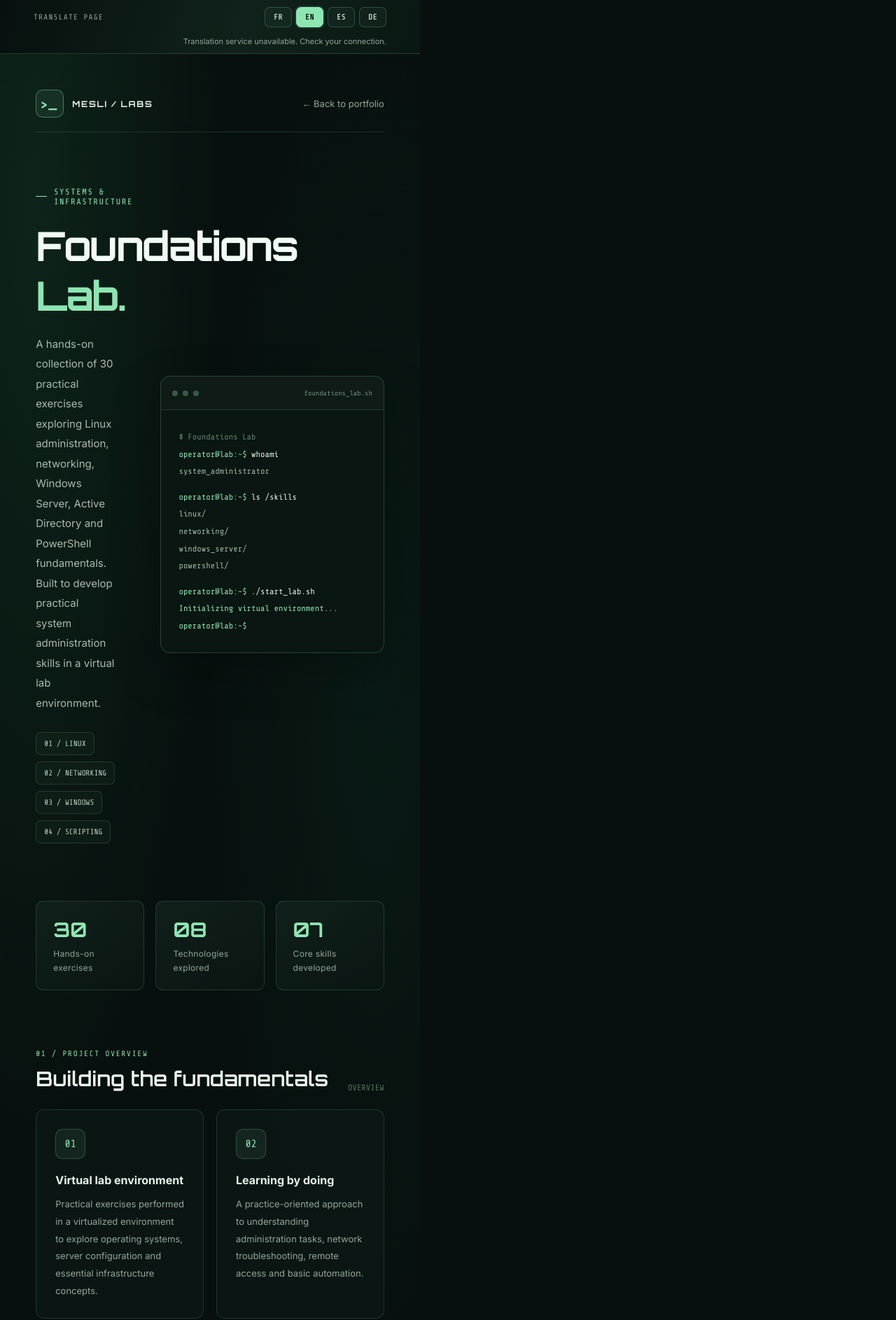
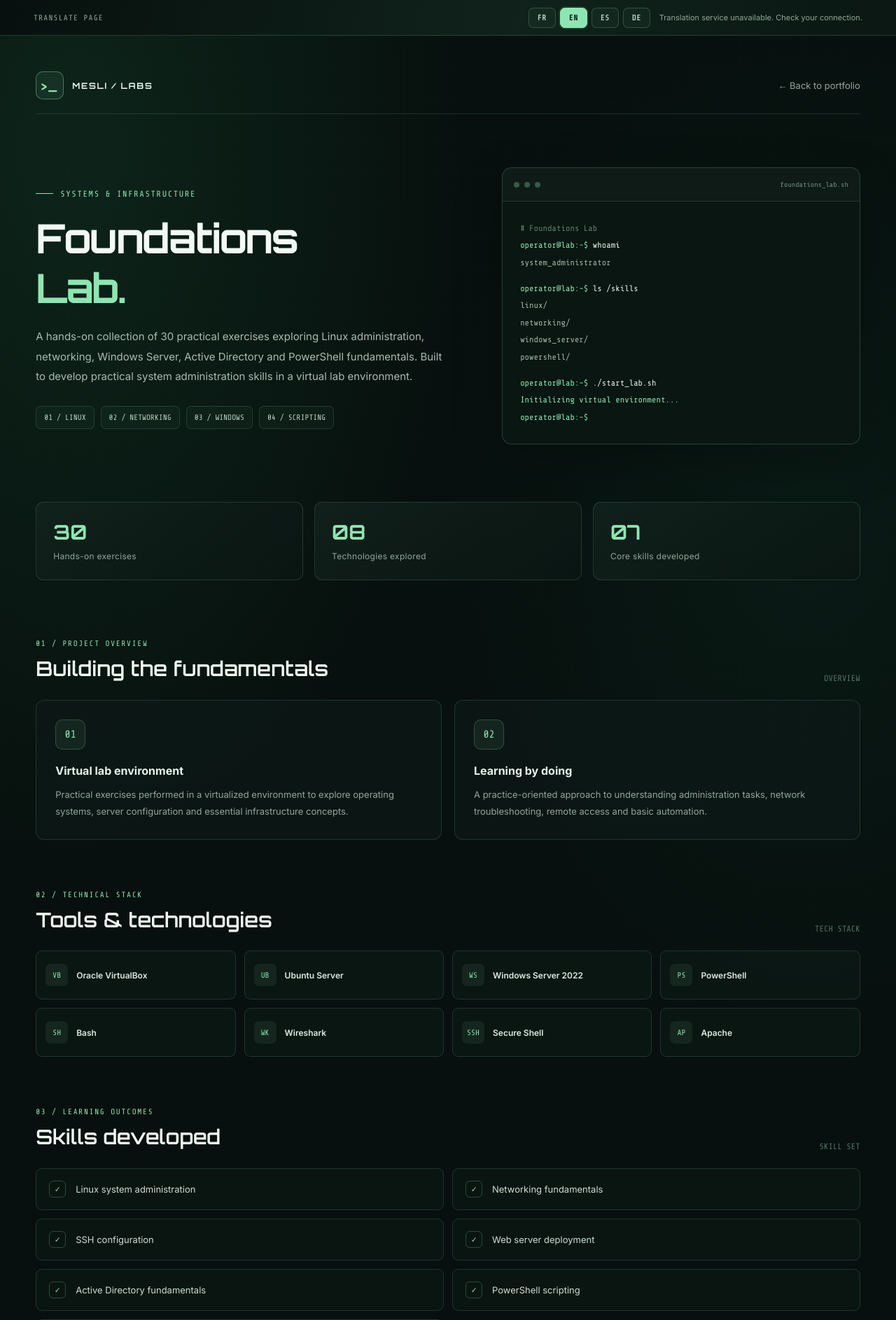
Before and after one commit to MESLIMOHAMEDM22005188/PortfolioMesli, a Django app: page /labs/foundations/ in a window 1280 px wide. Shown: the top 1886 px of the page at 70% size. Run offline with Django 5.2, Linux system fonts and the light colour scheme.

Commit message:
Fix Foundations Lab width and responsive layout

```diff
--- a/monsite/portfolio/templates/cyber/foundations_lab.html
+++ b/monsite/portfolio/templates/cyber/foundations_lab.html
@@ -6,10 +6,14 @@
 {% block extra_css %}
 <link href="https://fonts.googleapis.com/css2?family=Orbitron:wght@400;500;600;700&family=Share+Tech+Mono&family=Inter:wght@400;500;600;700&display=swap" rel="stylesheet">
 <style>
-html:has(.foundation-lab), body:has(.foundation-lab) { width:100%; min-height:100%; margin:0!important; padding:0!important; background:#07100e!important; }
-body:has(.foundation-lab) { display:block!important; overflow-x:hidden; }
-body:has(.foundation-lab)>main { display:block!important; width:100%!important; max-width:none!important; min-width:0!important; margin:0!important; padding:0!important; box-sizing:border-box!important; }
+html:has(.foundation-lab) { width:100%!important; min-width:0!important; min-height:100%; margin:0!important; padding:0!important; overflow-x:hidden!important; background:#07100e!important; }
+body:has(.foundation-lab) { display:block!important; width:100%!important; min-width:0!important; max-width:none!important; min-height:100vh; margin:0!important; padding:0!important; overflow-x:hidden!important; background:#07100e!important; }
+body:has(.foundation-lab)>main { display:block!important; position:relative!important; width:100%!important; max-width:none!important; min-width:0!important; min-height:100vh; margin:0!important; padding:0!important; transform:none!important; box-sizing:border-box!important; }
 body:has(.foundation-lab)>footer { display:none!important; }
+body:has(.foundation-lab) .foundation-lab { display:block!important; position:relative!important; width:100%!important; max-width:none!important; min-width:0!important; margin:0!important; transform:none!important; }
+body:has(.foundation-lab) .lab-container { width:100%!important; max-width:1420px!important; min-width:0!important; margin:0 auto!important; }
+body:has(.foundation-lab) .lab-hero { grid-template-columns:minmax(0,1.08fr) minmax(0,.92fr); }
+@media(max-width:900px) { body:has(.foundation-lab) .lab-hero { grid-template-columns:minmax(0,1fr); } }
 .foundation-lab { --bg:#07100e; --surface:#0d1916; --border:rgba(142,207,174,.16); --text:#e7f2eb; --muted:#91a69a; --green:#8de6b2; position:relative; isolation:isolate; display:block; width:100%; max-width:none; min-height:100vh; margin:0; padding:clamp(28px,4vw,58px) clamp(18px,4vw,64px) 42px; overflow:hidden; box-sizing:border-box; color:var(--text); background:radial-gradient(ellipse at 8% 7%,rgba(46,139,87,.16),transparent 34%),radial-gradient(ellipse at 90% 30%,rgba(26,108,77,.10),transparent 32%),var(--bg); font-family:Inter,sans-serif; }
 .foundation-lab *, .foundation-lab *::before, .foundation-lab *::after { box-sizing:border-box; }
 .foundation-lab::before { content:""; position:absolute; z-index:-1; inset:0; pointer-events:none; opacity:.18; background-image:linear-gradient(rgba(141,230,178,.055) 1px,transparent 1px),linear-gradient(90deg,rgba(141,230,178,.055) 1px,transparent 1px); background-size:48px 48px; mask-image:linear-gradient(to bottom,#000,transparent 82%); }
```
